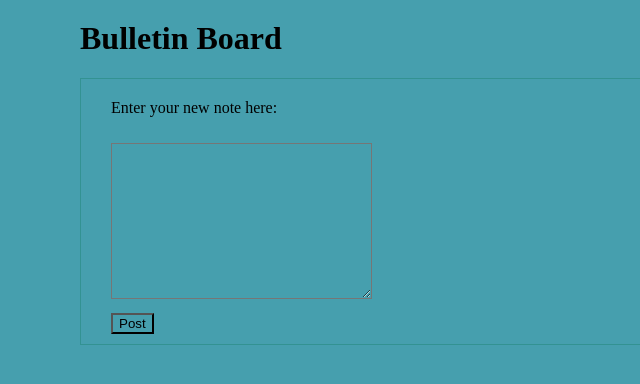
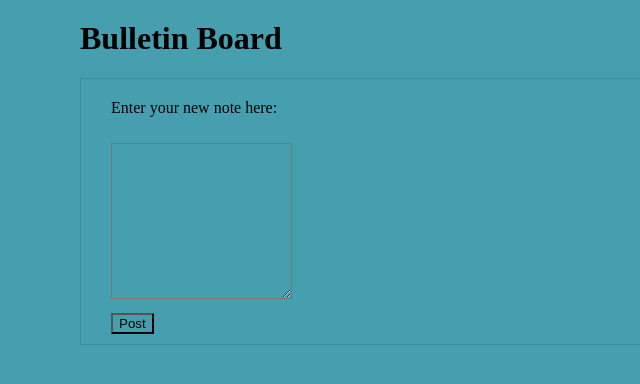
Before and after one commit to MihirSumant/NoteTakingApp, a plain HTML site: page index.html in a window 1280 px wide. Shown: the full height of the page, 0-640 px from the left. Drawn offline with Linux system fonts and the light colour scheme.

Commit message:
Added ids to main and post button

```diff
--- a/index.html
+++ b/index.html
@@ -11,13 +11,15 @@
         <h1 id="title">Bulletin Board</h1>
     </header>
 
-    <main>
+    <main id="board">
         <section id="newNote">
             <p>Enter your new note here:</p>
-            <textarea name="Note Maker" id="noteMaker" cols="30" rows="10"></textarea>
+            <textarea name="Note Maker" id="noteMaker" cols="20" rows="10"></textarea>
             <br>
-            <button>Post</button>
+            <button id="post">Post</button>
         </section>
+        <br>
+
     </main>
 
     <footer>
```
